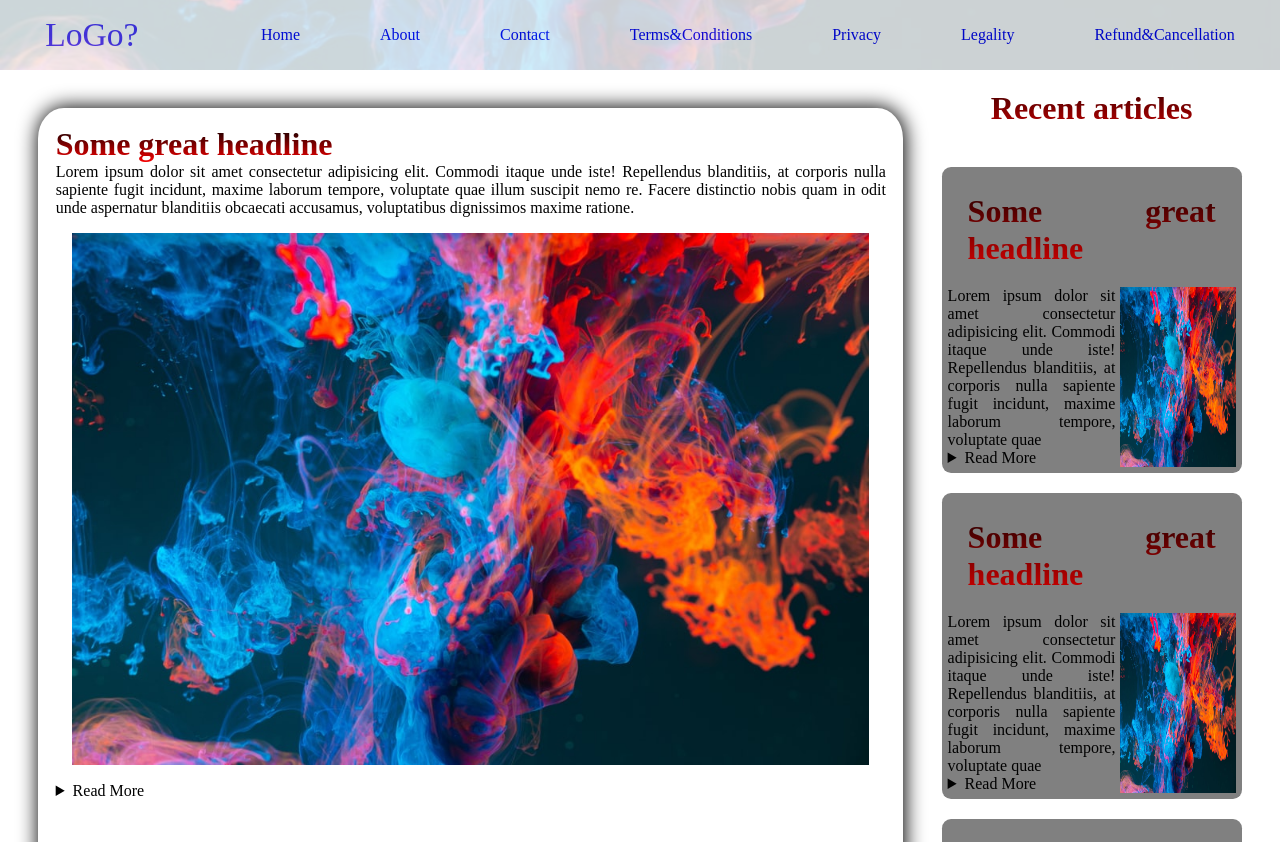
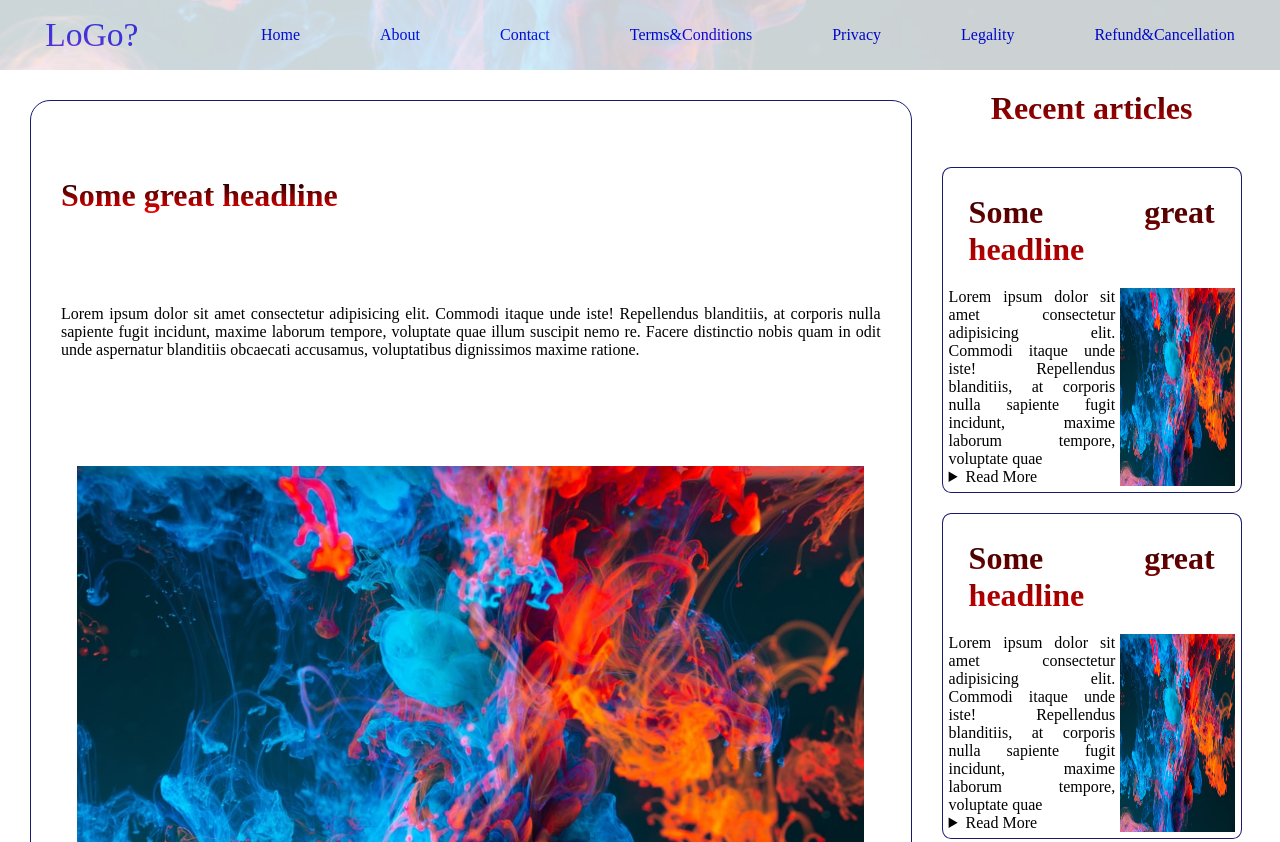
Before and after one commit to Me-Alex/11-10-2021, a plain HTML site: page index.html in a window 1280 px wide. Shown: the part 730-1572 px from the top of the page. Drawn offline with nearby package versions, Linux system fonts and the light colour scheme.

Commit message:
lastupdate

```diff
--- a/assets/css/style.css
+++ b/assets/css/style.css
@@ -70,7 +70,7 @@ a {
 }
 
 .news-box {
-    background-color: gray;
+    /* background-color: gray; */
     display: flex;
     flex-direction: column;
     width: 100%;
@@ -80,6 +80,7 @@ a {
     text-align: justify;
     padding: 2%;
     border-radius: 3%;
+    border: 1px solid midnightblue;
     /* padding:0 10px 0 10px; */
 }
 
@@ -169,7 +170,8 @@ h1 {
     align-items: center;
     justify-content: center;
     text-align: justify;
-    padding: 3%;
+    padding:30px;
+
 }
 
 .content .text {
@@ -178,10 +180,13 @@ h1 {
     /* width: auto; */
     max-width: 1300px;
     text-align: justify;
-    justify-content: start;
+    justify-content: space-around;
     height: 100%;
-    box-shadow: 1px 0px 20px 1px;
-    border-radius: 3%;
+    /* box-shadow: 1px 0px 20px 1px; */
+    border-radius: 20px;
+    border: 1px solid midnightblue;
+    padding:30px;
+
 }
 
 .content .text img {
```
